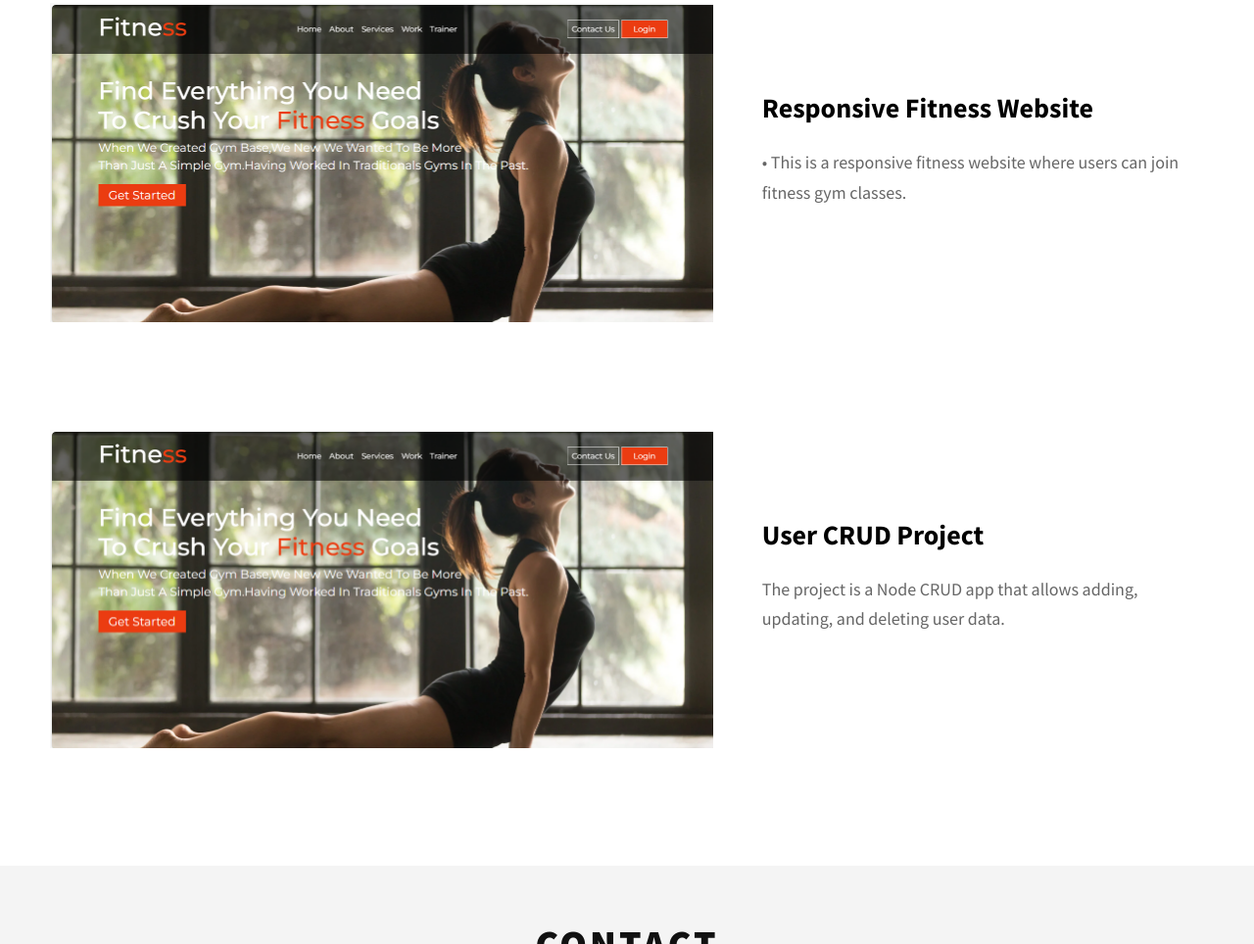
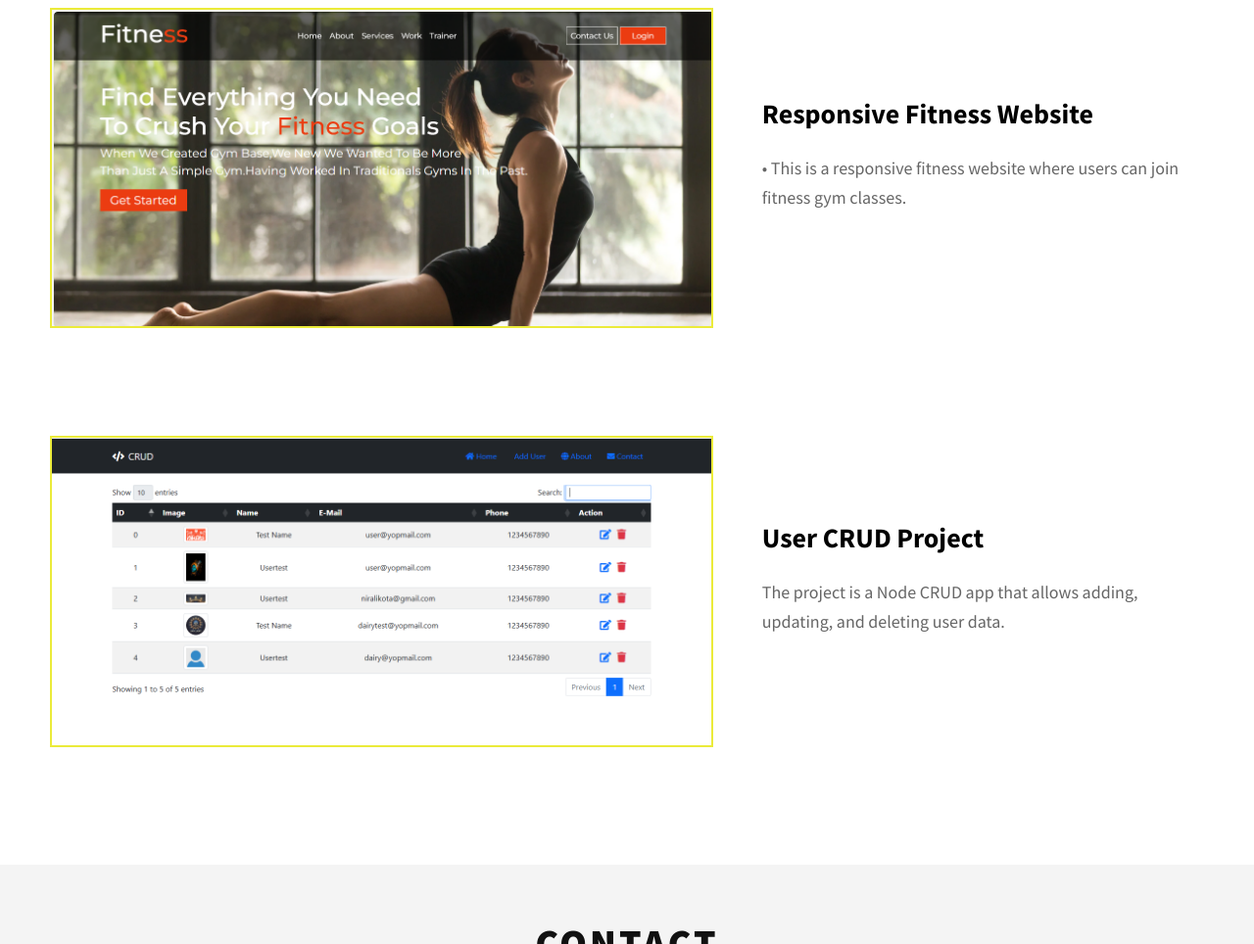
Before and after one commit to Niralikota/PORTFOLIO, a plain HTML site: page index.html in a window 1280 px wide. Shown: the part 2917-3881 px from the top of the page at 98% size. Drawn offline with Linux system fonts and the light colour scheme.

Commit message:
fix issue

```diff
--- a/css/style.css
+++ b/css/style.css
@@ -423,7 +423,9 @@ textarea {
     width: 100%;
     display: block;
     -o-object-fit: cover;
-    object-fit: cover
+    object-fit: cover;
+    border:2px solid #ebeb3a
+    ;
 }
 
 .projects__row-content {
--- a/index.js
+++ b/index.js
@@ -96,7 +96,7 @@ document.addEventListener('DOMContentLoaded', () => {
     {
       title: "User CRUD Project",
       description: "The project is a Node CRUD app that allows adding, updating, and deleting user data.",
-      image: "./assets/jpeg/responsive.png",
+      image: "./assets/jpeg/crudapp.png",
       ProjectLink: "https://github.com/Niralikota/crudapp"
     }
   ];
```
Also changed, not shown: assets/jpeg/crudapp.png (added).
